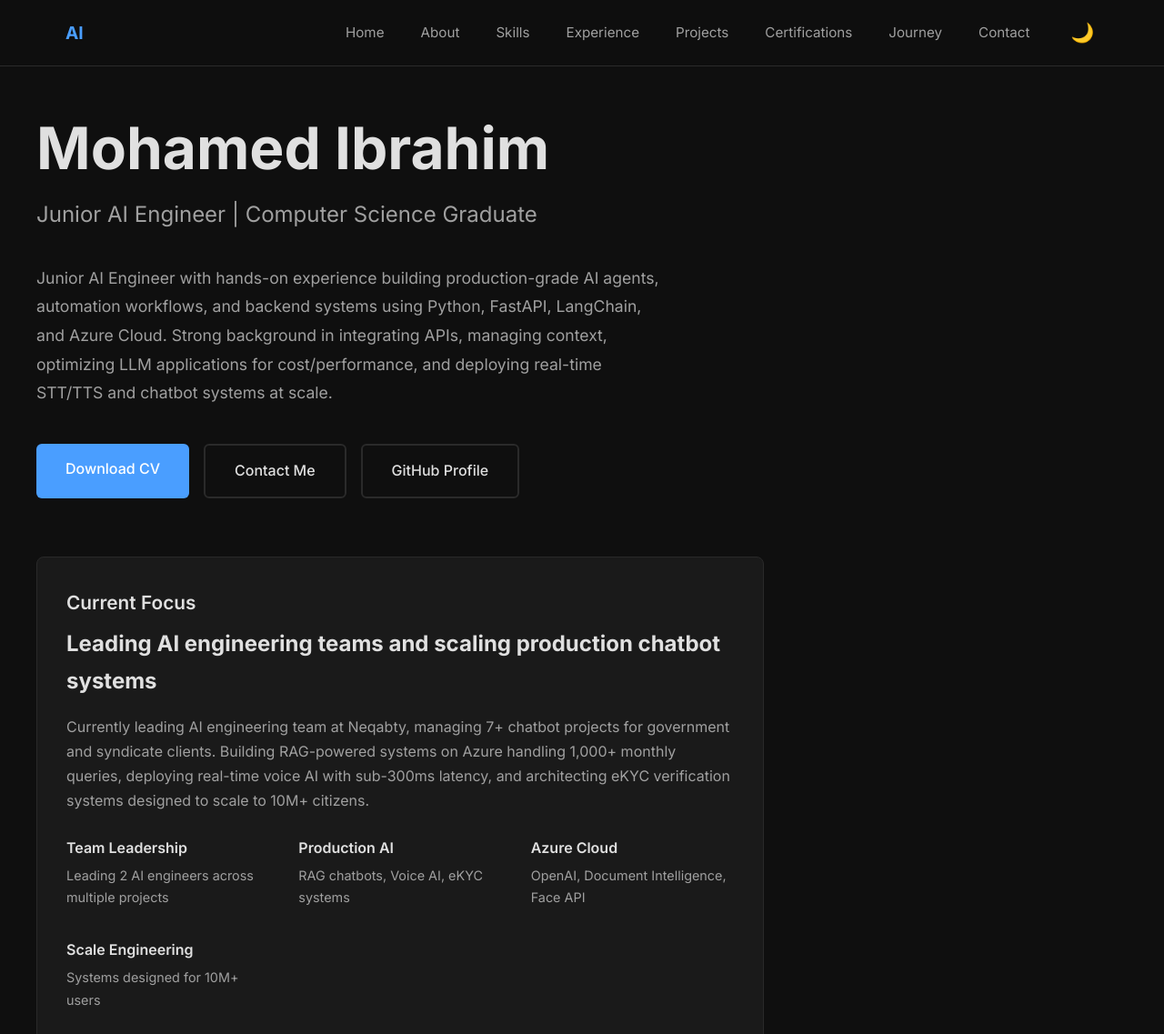
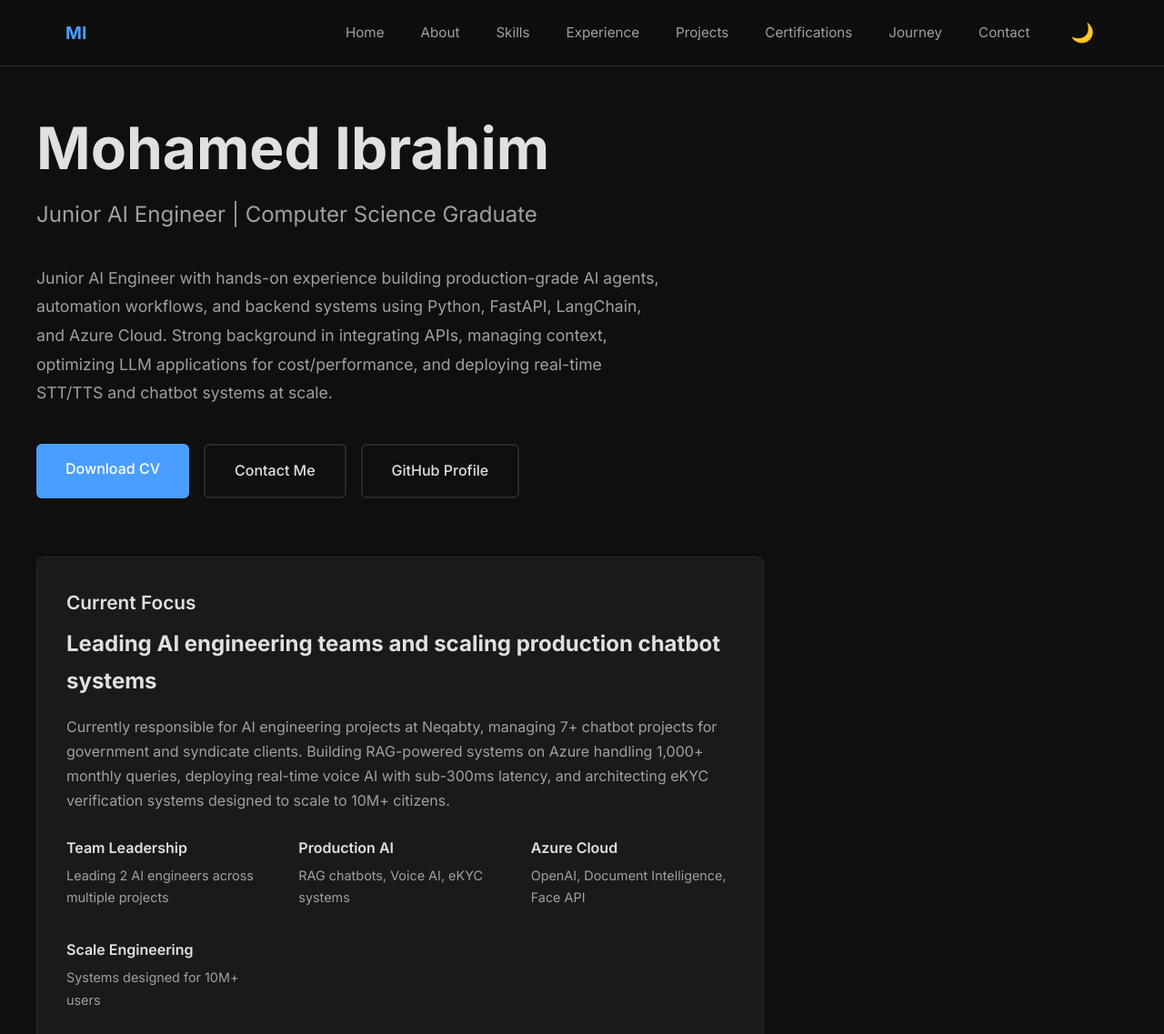
Before and after one commit to MuhamedIbraHim7/Portfolio, a plain HTML site: page index.html in a window 1280 px wide. Shown: the top 1137 px of the page at 91% size. Drawn offline with nearby package versions, Linux system fonts and the light colour scheme.

Commit message:
Update links and text in index.html

```diff
--- a/index.html
+++ b/index.html
@@ -682,7 +682,7 @@
 <body>
     <nav>
         <div class="nav-container">
-            <a href="#home" class="logo">AI</a>
+            <a href="#home" class="logo">MI</a>
             <ul class="nav-links">
                 <li><a href="#home">Home</a></li>
                 <li><a href="#about">About</a></li>
@@ -709,7 +709,7 @@
                     and chatbot systems at scale.
                 </p>
                 <div class="cta-buttons">
-                    <a href="Mohamed_Ibrahim_Junior_AI_Engineer.pdf" class="btn btn-primary" download>Download CV</a>
+                    <a href="Mohamed%20Ibrahim_Junior%20AI%20Engineer.pdf" class="btn btn-primary" download>Download CV</a>
                     <a href="#contact" class="btn btn-secondary">Contact Me</a>
                     <a href="https://github.com/MuhamedIbraHim7" class="btn btn-secondary" target="_blank">GitHub Profile</a>
                 </div>
@@ -718,7 +718,7 @@
                     <h2>Current Focus</h2>
                     <h3>Leading AI engineering teams and scaling production chatbot systems</h3>
                     <p>
-                        Currently leading AI engineering team at Neqabty, managing 7+ chatbot projects for government
+                        Currently responsible for AI engineering projects at Neqabty, managing 7+ chatbot projects for government
                         and syndicate clients. Building RAG-powered systems on Azure handling 1,000+ monthly queries,
                         deploying real-time voice AI with sub-300ms latency, and architecting eKYC verification systems
                         designed to scale to 10M+ citizens.
```
